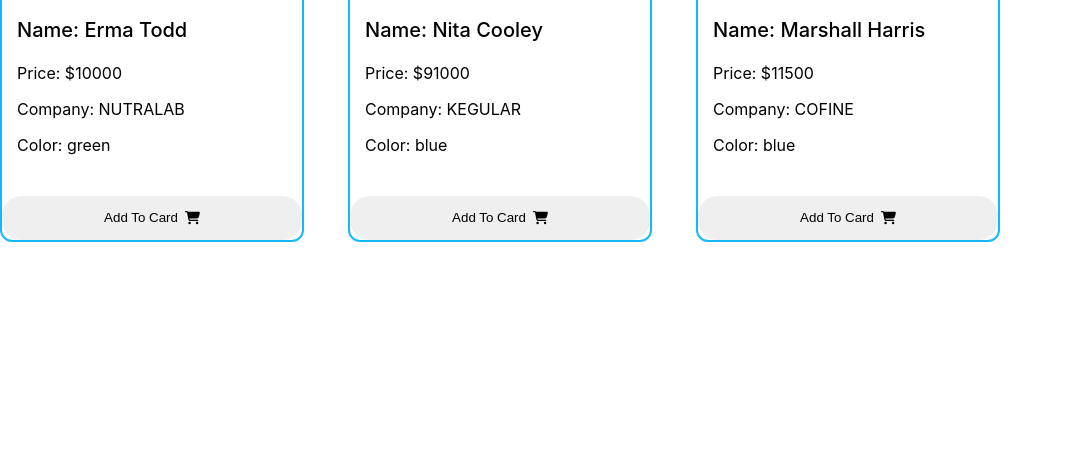
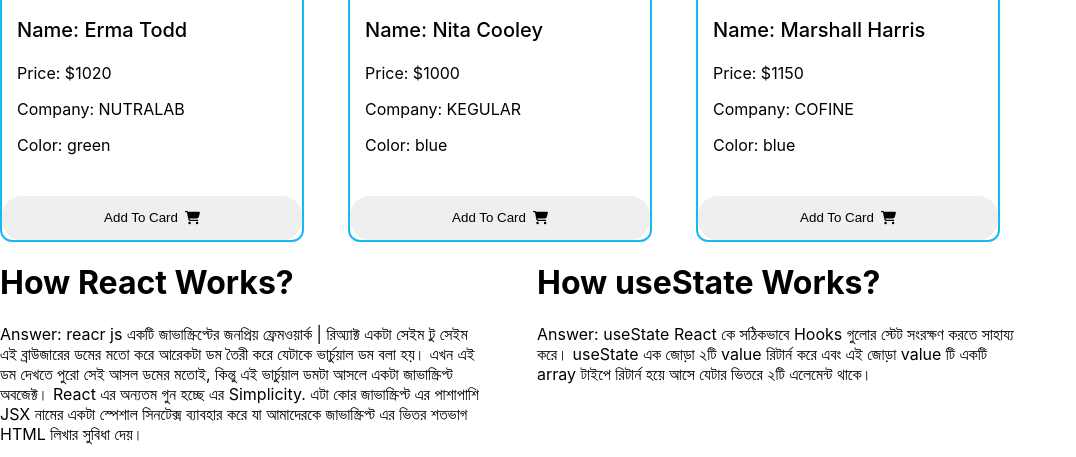
Before and after one commit to Nuruzzamanshah/Online-Clock-Shop, a React (Create React App) app: page / in a window 1280 px wide. Shown: the part 1471-1928 px from the top of the page, without its empty margins (0-1076 px from the left). Before the commit the page ends 1713 px from the top, so only its background shows below. Built offline with nearby package versions, Linux system fonts and the light colour scheme.

Commit message:
css added

```diff
--- a/public/products.json
+++ b/public/products.json
@@ -4,13 +4,13 @@
         "guid": "22576d20-776e-49e7-871b-b19743609b26",
         "isActive": true,
         "salary": 2553.74,
-        "picture": "https://images.unsplash.com/photo-1593754500229-c3f5b58b388f?ixid=MnwxMjA3fDB8MHxwaG90by1wYWdlfHx8fGVufDB8fHx8&ixlib=rb-1.2.1&auto=format&fit=crop&w=870&q=80",
+        "picture": "http://sc04.alicdn.com/kf/Ha0b8d95f8133416d814e7082be3e4cc0d.jpg",
         "age": 35,
         "eyeColor": "brown",
         "name": "nuruzzaman",
         "gender": "male",
         "company": "POSHOME",
-        "price": "12000",
+        "price": "1300",
         "email": "schultzfleming@poshome.com",
         "phone": "+1 (905) 468-3340",
         "address": "974 Furman Street, Cavalero, Maine, 3025",
@@ -22,13 +22,13 @@
         "guid": "90a4f326-893d-4f60-9f6d-e748318a349c",
         "isActive": false,
         "salary": 3541.37,
-        "picture": "https://images.unsplash.com/photo-1603575448360-153f093fd0b2?ixlib=rb-1.2.1&ixid=MnwxMjA3fDB8MHxwaG90by1wYWdlfHx8fGVufDB8fHx8&auto=format&fit=crop&w=870&q=80",
+        "picture": "https://sc02.alicdn.com/kf/Hd7c1f81101c24266bc10e92888a01fd5w/222486564/Hd7c1f81101c24266bc10e92888a01fd5w.jpg_.webp",
         "age": 30,
         "eyeColor": "blue",
         "name": "Dianna Lambert",
         "gender": "male",
         "company": "EGYPTO",
-        "price": "15000",
+        "price": "1700",
         "email": "diannalambert@egypto.com",
         "phone": "+1 (965) 528-2959",
         "address": "615 Rapelye Street, Homeland, Tennessee, 3206",
@@ -40,13 +40,13 @@
         "guid": "57c1a23a-b07e-4868-82e8-bd0c1b29fe13",
         "isActive": true,
         "salary": 1758.29,
-        "picture": "https://images.unsplash.com/photo-1551434678-e076c223a692?ixlib=rb-1.2.1&ixid=MnwxMjA3fDB8MHxwaG90by1wYWdlfHx8fGVufDB8fHx8&auto=format&fit=crop&w=870&q=80",
+        "picture": "https://image1.lacoste.com/dw/image/v2/AAQM_PRD/on/demandware.static/Sites-INT-Site/Sites-master/en/dwbee34aa8/2011046_000_20.jpg?imwidth=915&impolicy=product",
         "age": 30,
         "eyeColor": "blue",
         "name": "Faith Bender",
         "gender": "male",
         "company": "ZIDOX",
-        "price": "12500",
+        "price": "1250",
         "email": "faithbender@zidox.com",
         "phone": "+1 (998) 522-3706",
         "address": "471 Burnett Street, Hegins, Oregon, 9534",
@@ -58,13 +58,13 @@
         "guid": "99c15b6c-ab9a-43b4-b0bf-59cb56e38ec7",
         "isActive": false,
         "salary": 2498.42,
-        "picture": "https://images.unsplash.com/photo-1521737451536-00a86f630f3e?ixlib=rb-1.2.1&ixid=MnwxMjA3fDB8MHxwaG90by1wYWdlfHx8fGVufDB8fHx8&auto=format&fit=crop&w=870&q=80",
+        "picture": "https://static-01.daraz.com.bd/p/73eba8773554a82c860c06197a9986ec.jpg",
         "age": 24,
         "eyeColor": "green",
         "name": "King Carr",
         "gender": "male",
         "company": "SENMEI",
-        "price": "11000",
+        "price": "1230",
         "email": "kingcarr@senmei.com",
         "phone": "+1 (949) 572-2418",
         "address": "925 River Street, Springville, New Jersey, 8256",
@@ -76,13 +76,13 @@
         "guid": "f9e274e0-5a1c-405f-8870-3ae7fda76e5e",
         "isActive": true,
         "salary": 2370.91,
-        "picture": "https://images.unsplash.com/photo-1603575448878-868a20723f5d?ixlib=rb-1.2.1&ixid=MnwxMjA3fDB8MHxwaG90by1wYWdlfHx8fGVufDB8fHx8&auto=format&fit=crop&w=870&q=80",
+        "picture": "https://ae01.alicdn.com/kf/Ha0b6a3b8c9ea4d0ca230187369e6a077T/Luxury-Women-Square-Green-Dial-Bracelet-Watches-For-Women-Fashion-Rose-Stainless-Steel-Quartz-Clock-Ladies.jpg",
         "age": 23,
         "eyeColor": "blue",
         "name": "Crane Finley",
         "gender": "male",
         "company": "ENERSOL",
-        "price": "13000",
+        "price": "1300",
         "email": "cranefinley@enersol.com",
         "phone": "+1 (942) 429-3929",
         "address": "553 Pilling Street, Blue, Missouri, 3132",
@@ -94,13 +94,13 @@
         "guid": "ca995690-7969-4529-b747-3a171ceda9eb",
         "isActive": false,
         "salary": 1340.99,
-        "picture": "https://images.unsplash.com/photo-1513258496099-48168024aec0?ixid=MnwxMjA3fDB8MHxwaG90by1wYWdlfHx8fGVufDB8fHx8&ixlib=rb-1.2.1&auto=format&fit=crop&w=870&q=80",
+        "picture": "https://ae01.alicdn.com/kf/H3ba74974e41d49aa947acb89531ecf6fh/Tephea-Brand-Women-Magnet-Buckle-Gradient-Color-Watch-Starry-Sky-Diamond-Watch-Luxury-Ladies-Stainless-Steel.jpg",
         "age": 28,
         "eyeColor": "green",
         "name": "Dena Mendoza",
         "gender": "male",
         "company": "FURNIGEER",
-        "price": "13500",
+        "price": "1500",
         "email": "denamendoza@furnigeer.com",
         "phone": "+1 (881) 519-2331",
         "address": "823 Lexington Avenue, Felt, Delaware, 4614",
@@ -112,16 +112,16 @@
         "guid": "0b81495d-a487-42cb-bb72-c85b7bad68c7",
         "isActive": false,
         "salary": 1210.53,
-        "picture": "https://images.unsplash.com/photo-1521702813222-1943f3fb9c07?ixlib=rb-1.2.1&ixid=MnwxMjA3fDB8MHxwaG90by1wYWdlfHx8fGVufDB8fHx8&auto=format&fit=crop&w=870&q=80",
+        "picture": "https://ae01.alicdn.com/kf/He7ba9fc22c4340739de2df5c2bd341abc/Magnetic-Starry-Sky-Women-Wrist-Watch-2020-For-Ladies-Top-Brand-Luxury-Watch-Rose-Gold-relogio.jpg",
         "age": 30,
         "eyeColor": "green",
         "name": "Erma Todd",
         "gender": "male",
         "company": "NUTRALAB",
-        "price": "10000",
+        "price": "1020",
         "email": "ermatodd@nutralab.com",
         "phone": "+1 (874) 570-3035",
-        "address": "817 Perry Terrace, Germanton, Northern Mariana Islands, 9280",
+        "address": "817 Perry Terrace, Germanton, Northern Mariana Islands, 980",
         "about": "Elit aliqua sit quis occaecat ex. Commodo labore cillum esse consectetur consectetur dolore quis voluptate. Incididunt occaecat eu excepteur pariatur mollit do ea eu occaecat aliquip nisi veniam ea.\r\n"
     },
     {
@@ -130,13 +130,13 @@
         "guid": "f4e35aa3-eb38-4191-ac51-390ec9000ec7",
         "isActive": true,
         "salary": 2296.27,
-        "picture": "https://images.unsplash.com/photo-1517701221265-7da25447217b?ixlib=rb-1.2.1&ixid=MnwxMjA3fDB8MHxwaG90by1wYWdlfHx8fGVufDB8fHx8&auto=format&fit=crop&w=874&q=80",
+        "picture": "https://ae01.alicdn.com/kf/HTB1F0TRXpzsK1Rjy1Xbq6xOaFXaj/Luxury-Rose-Gold-Women-Watches-Minimalism-Starry-sky-Magnet-Buckle-Fashion-Casual-Female-Wristwatch-Waterproof-Roman.jpg_640x640.jpg?1000",
         "age": 20,
         "eyeColor": "blue",
         "name": "Nita Cooley",
         "gender": "male",
         "company": "KEGULAR",
-        "price": "91000",
+        "price": "1000",
         "email": "nitacooley@kegular.com",
         "phone": "+1 (940) 558-3271",
         "address": "654 Merit Court, Grill, Maryland, 8863",
@@ -148,13 +148,13 @@
         "guid": "d04141fd-a6ad-4308-9ad0-f03afb440df7",
         "isActive": true,
         "salary": 1364.55,
-        "picture": "https://images.unsplash.com/photo-1624377632657-3902bfd35958?ixlib=rb-1.2.1&ixid=MnwxMjA3fDB8MHxwaG90by1wYWdlfHx8fGVufDB8fHx8&auto=format&fit=crop&w=870&q=80",
+        "picture": "https://ae01.alicdn.com/kf/Hf119e6b8ea9340f0a7d29dabb39873fe1/Watches-women-s-luxury-magnetic-starry-sky-woman-clock-Quartz-wristwatch-fashion-ladies-wristwatch-reloj-mujer.jpg",
         "age": 27,
         "eyeColor": "blue",
         "name": "Marshall Harris",
         "gender": "male",
         "company": "COFINE",
-        "price": "11500",
+        "price": "1150",
         "email": "marshallharris@cofine.com",
         "phone": "+1 (908) 568-2110",
         "address": "208 Hampton Avenue, Allensworth, Alaska, 6507",
--- a/src/components/Header/Header.js
+++ b/src/components/Header/Header.js
@@ -4,8 +4,8 @@ import './Header.css'
 const Header = () => {
     return (
         <div className="header">
-            <h1>Online <span className="header-color">Phone</span> Shop</h1>
-            <h2>Choose a new phone</h2>
+            <h1>Online <span className="header-color">Clock</span> Shop</h1>
+            <h2>Choose a New Clock</h2>
         </div>
     );
 };
--- a/src/components/Shop/Shop.css
+++ b/src/components/Shop/Shop.css
@@ -7,3 +7,8 @@
     grid-template-columns: repeat(3, 1fr);
     grid-gap: 20px;
 }
+footer{
+    display: grid;
+    grid-template-columns: 1fr 1fr;
+    gap: 50px;
+}
--- a/src/components/Shop/Shop.js
+++ b/src/components/Shop/Shop.js
@@ -30,8 +30,20 @@ const Shop = () => {
             </div>
             <div className="card-container">
                 <Cart cart={cart}></Cart>
+
             </div>
+            <footer>
+                <div>
+                    <h1>How React Works?</h1>
+                    <p>Answer: reacr js একটি জাভাস্ক্রিপ্টের জনপ্রিয় ফ্রেমওয়ার্ক | রিঅ্যাক্ট একটা সেইম টু সেইম এই ব্রাউজারের ডমের মতো করে আরেকটা ডম তৈরী করে যেটাকে ভার্চুয়াল ডম বলা হয়। এখন এই ডম দেখতে পুরো সেই আসল ডমের মতোই, কিন্তু এই ভার্চুয়াল ডমটা আসলে একটা জাভাস্ক্রিপ্ট অবজেক্ট। React এর অন্যতম গুন হচ্ছে এর Simplicity. এটা কোর জাভাস্ক্রিপ্ট এর পাশাপাশি JSX নামের একটা স্পেশাল সিনটেক্স ব্যাবহার করে যা আমাদেরকে জাভাস্ক্রিপ্ট এর ভিতর শতভাগ HTML লিখার সুবিধা দেয়।</p>
+                </div>
+                <div>
+                <h1>How useState Works?</h1>
+                <p>Answer: useState React কে সঠিকভাবে Hooks গুলোর স্টেট সংরক্ষণ করতে সাহায্য করে। useState এক জোড়া ২টি value রিটার্ন করে এবং এই জোড়া value টি একটি array টাইপে রিটার্ন হয়ে আসে যেটার ভিতরে ২টি এলেমেন্ট থাকে।</p>
+                </div>
+            </footer>
         </div>
+
     );
 };
 
```
Also changed, not shown: src/components/Header/Header.css (line endings or trailing spaces).
